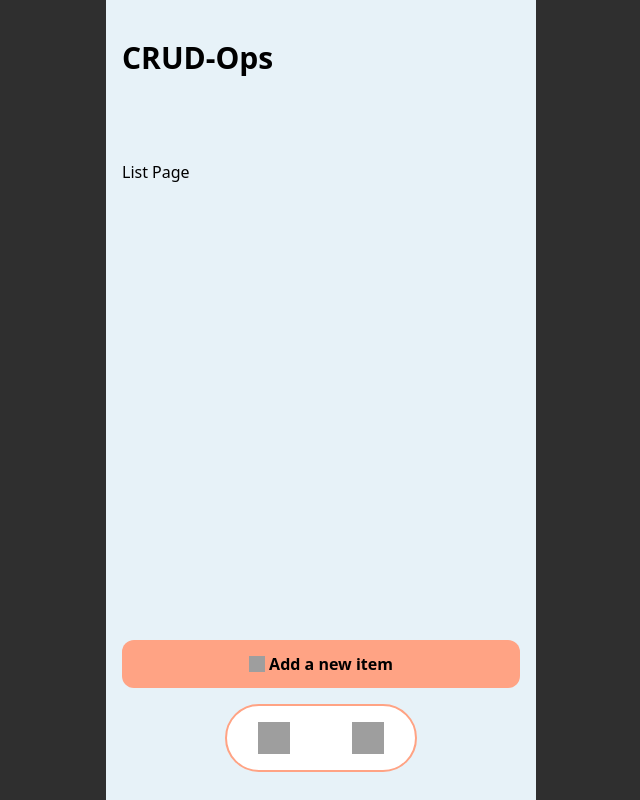
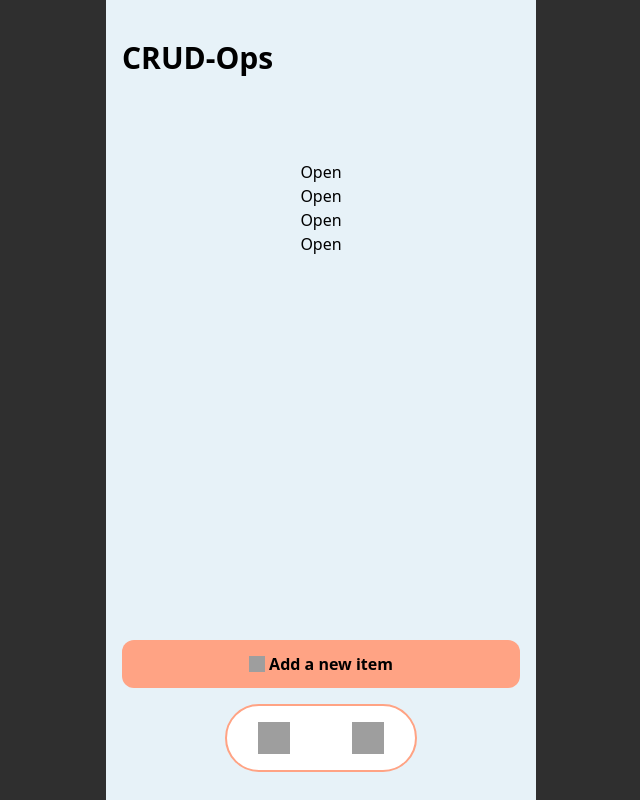
Before and after one commit to KevinRebakure/CRUD-with-MongoDB-List-of-Items, a React (Vite) app: page /list in a window 1280 px wide. Shown: the whole page, without its empty margins (319-959 px from the left). Built offline with nearby package versions, Linux system fonts and the light colour scheme; grey boxes are pictures that could not be loaded.

Commit message:
feat: dropdown shadcn

```diff
--- a/src/components/shared/Item.tsx
+++ b/src/components/shared/Item.tsx
@@ -1,3 +1,24 @@
+import {
+  DropdownMenu,
+  DropdownMenuContent,
+  DropdownMenuItem,
+  DropdownMenuLabel,
+  DropdownMenuSeparator,
+  DropdownMenuTrigger,
+} from "@/components/ui/dropdown-menu";
+
 export default function Item() {
-  return <h1>asd</h1>;
+  return (
+    <DropdownMenu>
+      <DropdownMenuTrigger>Open</DropdownMenuTrigger>
+      <DropdownMenuContent>
+        <DropdownMenuLabel>My Account</DropdownMenuLabel>
+        <DropdownMenuSeparator />
+        <DropdownMenuItem>Profile</DropdownMenuItem>
+        <DropdownMenuItem>Billing</DropdownMenuItem>
+        <DropdownMenuItem>Team</DropdownMenuItem>
+        <DropdownMenuItem>Subscription</DropdownMenuItem>
+      </DropdownMenuContent>
+    </DropdownMenu>
+  );
 }
--- a/src/pages/ListPage.tsx
+++ b/src/pages/ListPage.tsx
@@ -1,3 +1,12 @@
+import Item from "@/components/shared/Item";
+
 export default function ListPage() {
-  return <h1>List Page</h1>;
+  return (
+    <ul className="flex flex-col">
+      <Item />
+      <Item />
+      <Item />
+      <Item />
+    </ul>
+  );
 }
```
